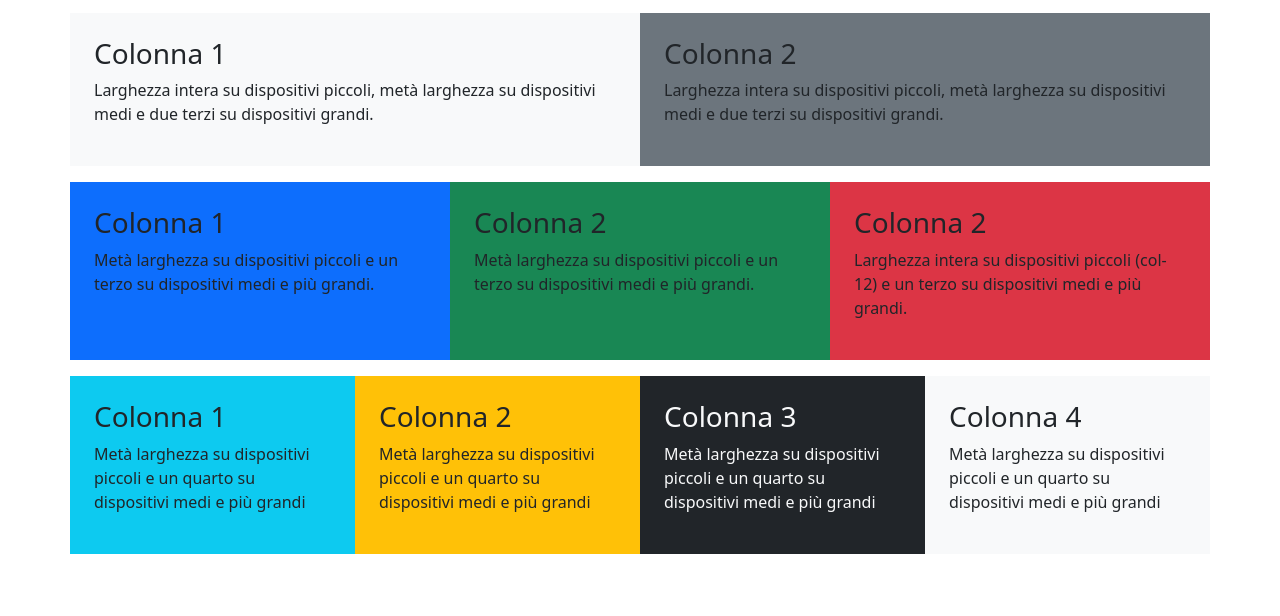
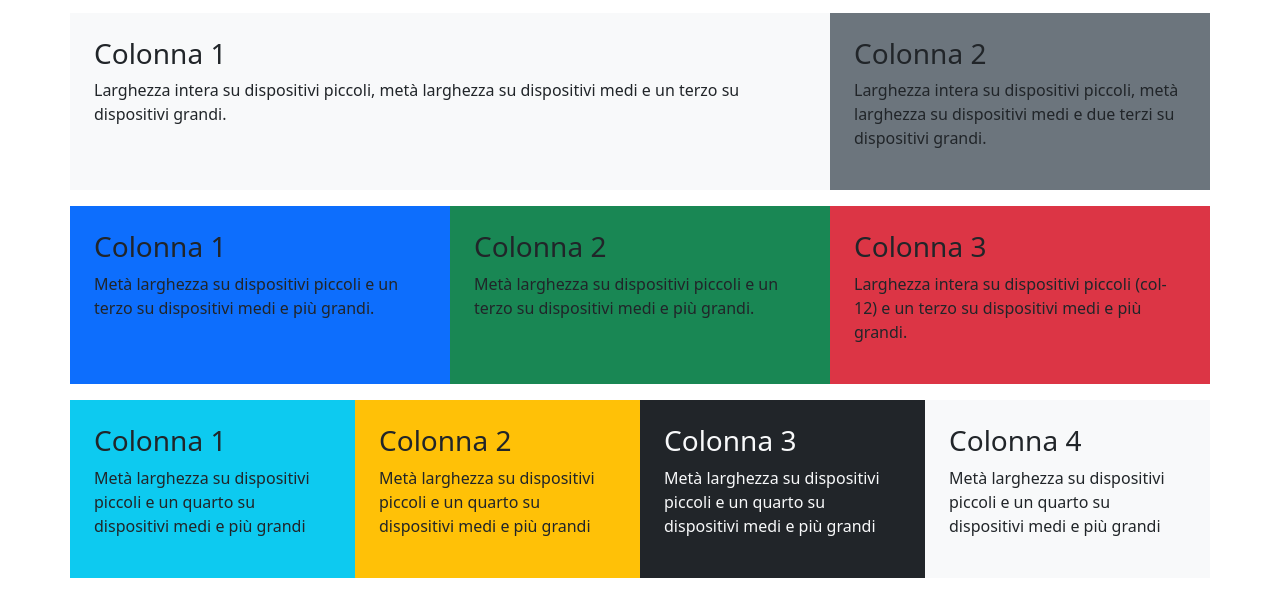
Before and after one commit to Salvo-Raia/htmlcss-bootstrap-layout, a plain HTML site: page index.html in a window 1280 px wide. Shown: the part 88-704 px from the top of the page. Drawn offline with nearby package versions, Linux system fonts and the light colour scheme.

Commit message:
Add large size grid

```diff
--- a/index.html
+++ b/index.html
@@ -19,11 +19,11 @@
     <main>
         <div class="container">
             <div class="row my-3">
-                <div class="col-sm-12 col-md-6 bg-light p-4">
+                <div class="col-sm-12 col-md-6 col-lg-8 bg-light p-4">
                     <h3>Colonna 1</h3>
-                    <p>Larghezza intera su dispositivi piccoli, metà larghezza su dispositivi medi e due terzi su dispositivi grandi.</p>
+                    <p>Larghezza intera su dispositivi piccoli, metà larghezza su dispositivi medi e un terzo su dispositivi grandi.</p>
                 </div>
-                <div class="col-sm-12 col-md-6 bg-secondary p-4">
+                <div class="col-sm-12 col-md-6 col-lg-4 bg-secondary p-4">
                     <h3>Colonna 2</h3>
                     <p>Larghezza intera su dispositivi piccoli, metà larghezza su dispositivi medi e due terzi su dispositivi grandi.</p>
                 </div>
@@ -39,7 +39,7 @@
                     <p>Metà larghezza su dispositivi piccoli e un terzo su dispositivi medi e più grandi.</p>
                 </div>
                   <div class="col-sm-12 col-md-4 bg-danger p-4">
-                    <h3>Colonna 2</h3>
+                    <h3>Colonna 3</h3>
                     <p>Larghezza intera su dispositivi piccoli (col-12) e un terzo su dispositivi medi e più grandi.</p>
                 </div>
             </div>
```
